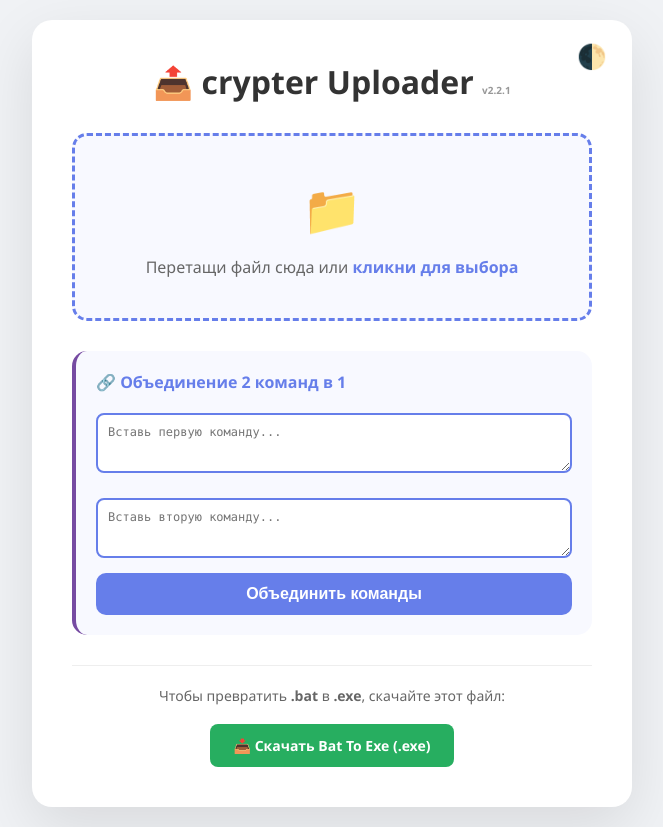
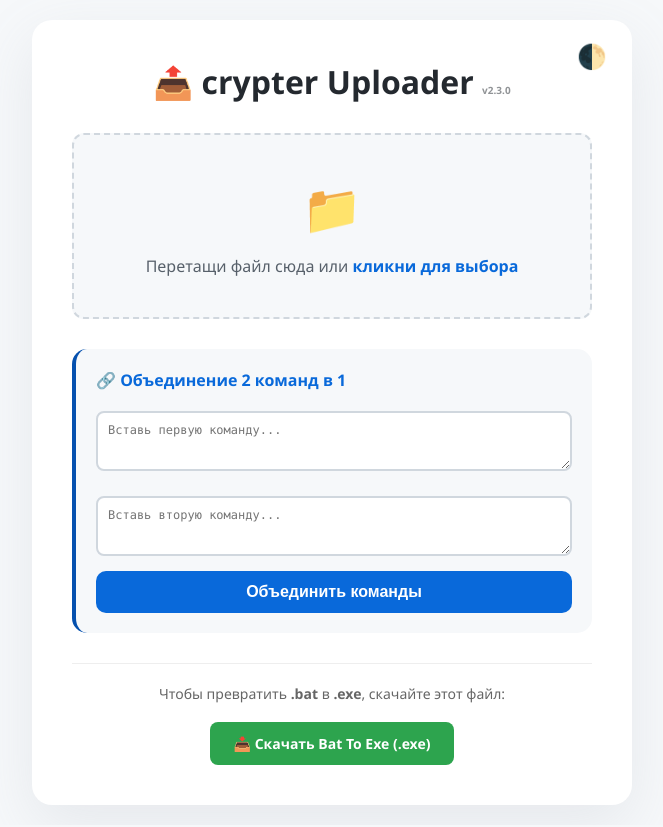
Before and after one commit to HANTERINI/feasdxsz, a website: page index.html in a window 1280 px wide. Shown: the whole page, without its empty margins (308-971 px from the left). Drawn offline with Linux system fonts and the light colour scheme.

Commit message:
v2.3.0: Professional Adequate Dark Theme (GitHub Style)

```diff
--- a/index.html
+++ b/index.html
@@ -6,33 +6,37 @@
     <title>crypter Uploader</title>
     <style>
         :root {
-            --bg-color: #f0f2f5;
+            --bg-color: #f6f8fa;
             --container-bg: #ffffff;
-            --text-primary: #333333;
-            --text-secondary: #666666;
-            --accent-color: #667eea;
-            --accent-hover: #764ba2;
-            --border-color: #667eea;
-            --shadow-color: rgba(0, 0, 0, 0.1);
-            --area-bg: #f8f9ff;
-            --area-hover: #eef1ff;
-            --cmd-bg: #1e1e1e;
-            --cmd-text: #d4d4d4;
+            --text-primary: #24292f;
+            --text-secondary: #57606a;
+            --accent-color: #0969da;
+            --accent-hover: #0550ae;
+            --border-color: #d0d7de;
+            --shadow-color: rgba(140, 149, 159, 0.15);
+            --area-bg: #f6f8fa;
+            --area-hover: #f3f4f6;
+            --cmd-bg: #24292f;
+            --cmd-text: #ffffff;
+            --btn-success: #2da44e;
+            --btn-success-hover: #2c974b;
         }
 
         [data-theme="dark"] {
-            --bg-color: #121212;
-            --container-bg: #1e1e1e;
-            --text-primary: #e0e0e0;
-            --text-secondary: #aaaaaa;
-            --accent-color: #bb86fc;
-            --accent-hover: #9965f4;
-            --border-color: #bb86fc;
-            --shadow-color: rgba(0, 0, 0, 0.5);
-            --area-bg: #2d2d2d;
-            --area-hover: #3d3d3d;
-            --cmd-bg: #000000;
-            --cmd-text: #00ff00;
+            --bg-color: #010409;
+            --container-bg: #0d1117;
+            --text-primary: #c9d1d9;
+            --text-secondary: #8b949e;
+            --accent-color: #58a6ff;
+            --accent-hover: #1f6feb;
+            --border-color: #30363d;
+            --shadow-color: rgba(0, 0, 0, 0.6);
+            --area-bg: #161b22;
+            --area-hover: #21262d;
+            --cmd-bg: #010409;
+            --cmd-text: #3fb950;
+            --btn-success: #238636;
+            --btn-success-hover: #2ea043;
         }
 
         * {
@@ -83,13 +87,19 @@
             color: var(--text-primary);
             margin-bottom: 30px;
         }
+        .download-btn {
+            background-color: var(--btn-success) !important;
+        }
+        .download-btn:hover {
+            background-color: var(--btn-success-hover) !important;
+        }
         .upload-area {
-            border: 3px dashed var(--border-color);
-            border-radius: 15px;
+            border: 2px dashed var(--border-color);
+            border-radius: 12px;
             padding: 40px;
             text-align: center;
             cursor: pointer;
-            transition: all 0.3s ease;
+            transition: all 0.2s ease-in-out;
             background: var(--area-bg);
         }
         .upload-area:hover {
@@ -286,7 +296,7 @@
 <body>
     <div class="container">
         <button class="theme-toggle" id="themeToggle" title="Переключить тему">🌓</button>
-        <h1>📤 crypter Uploader <small style="font-size: 10px; opacity: 0.5;">v2.2.1</small></h1>
+        <h1>📤 crypter Uploader <small style="font-size: 10px; opacity: 0.5;">v2.3.0</small></h1>
 
         <div class="upload-area" id="uploadArea">
             <div class="upload-icon">📁</div>
```
